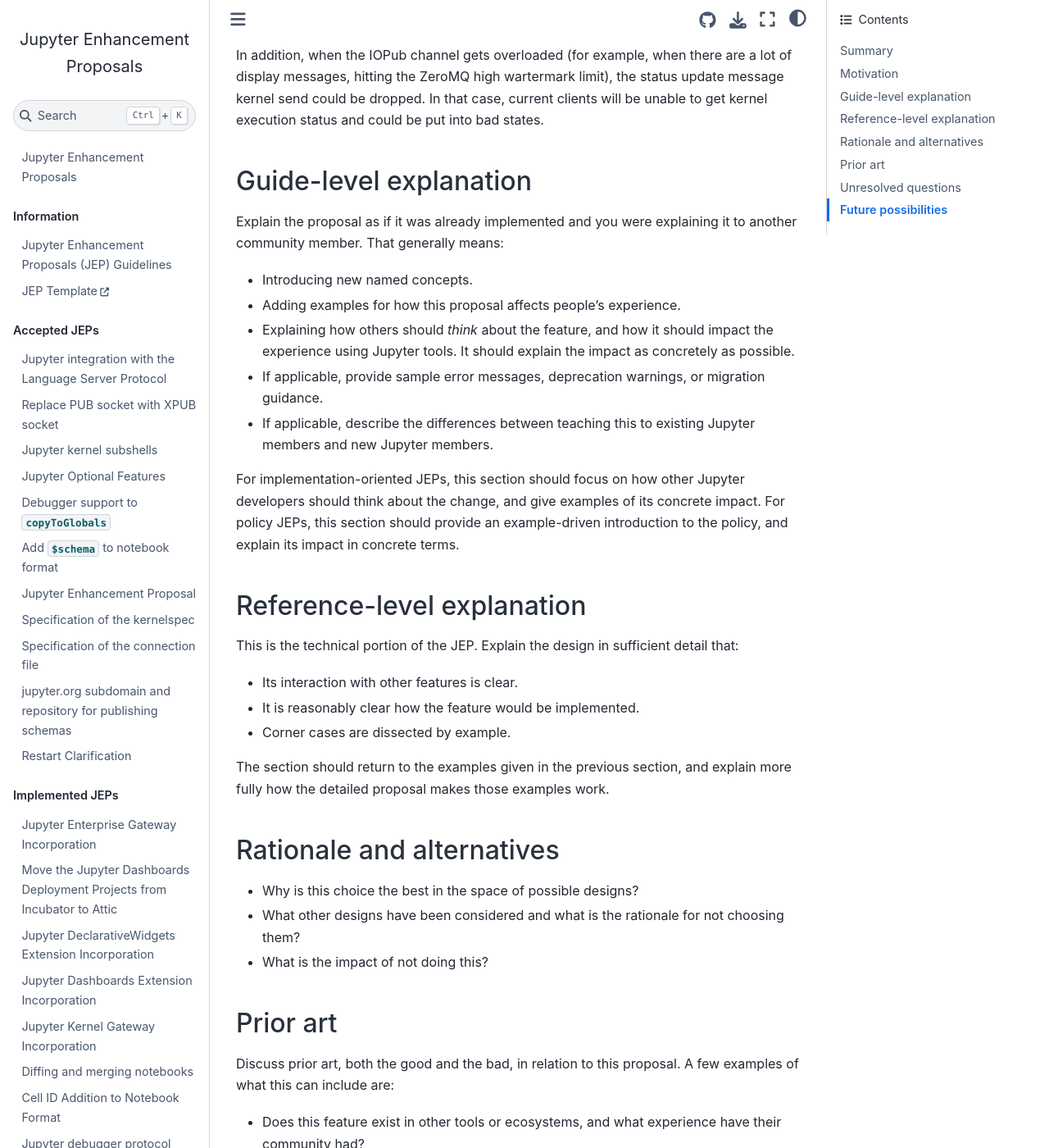
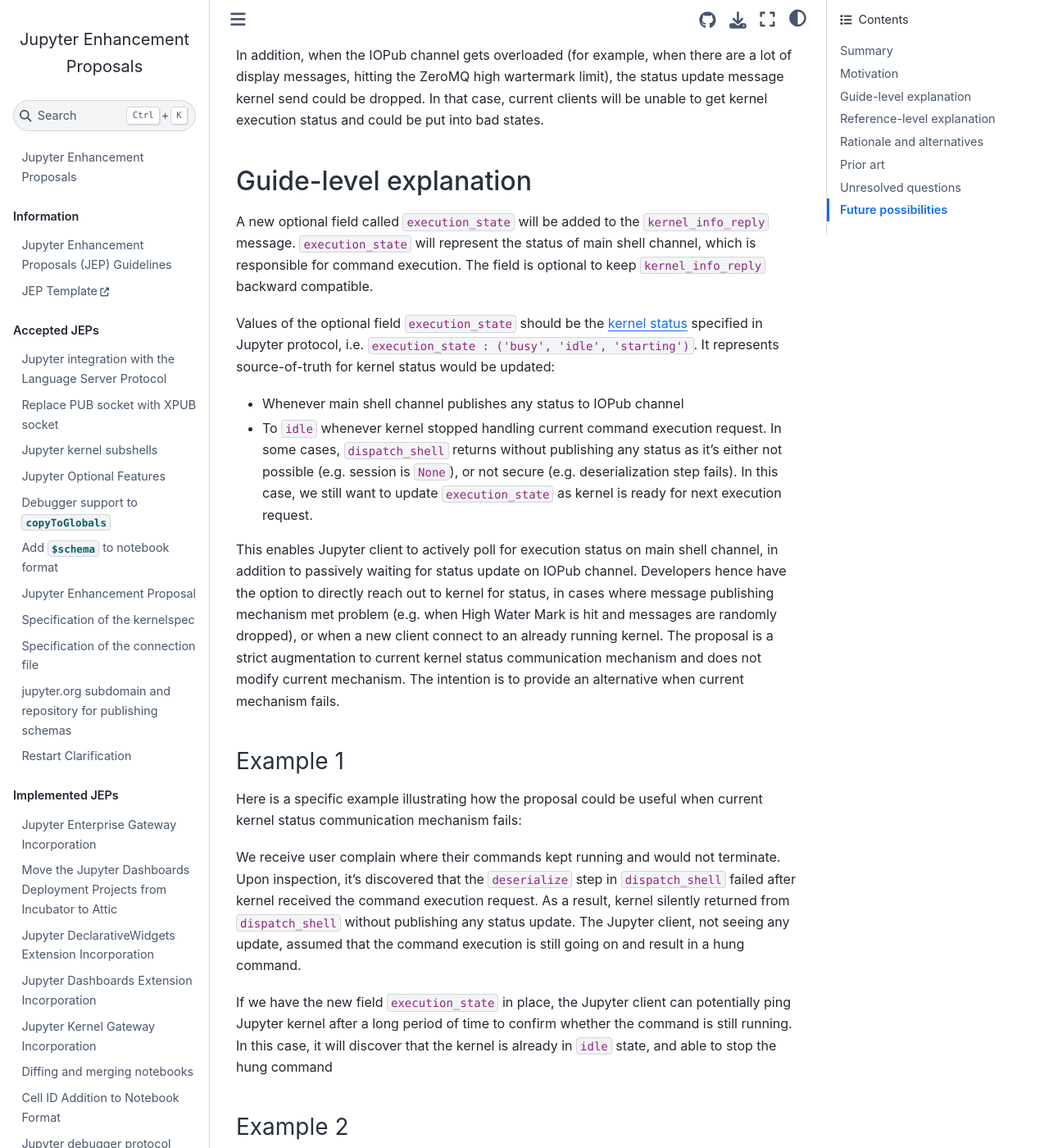
Before and after one commit to jupyter/enhancement-proposals, a Jupyter Book: the page built from 134-new-field-kernel-info-reply/new-field-kernel-info.md, in a window 1280 px wide and 1400 px high, scrolled down 706 px. Shown: the whole window at 82% size. Built offline with Jupyter Book 1.0.4 settings and Sphinx 7.4.7 and the Sphinx Book theme 1.1.4, drawn with Linux system fonts in a browser that asks for light colours; some of the changed text lies outside the part shown.

Commit message:
Some new stuff

```diff
--- a/134-new-field-kernel-info-reply/new-field-kernel-info.md
+++ b/134-new-field-kernel-info-reply/new-field-kernel-info.md
@@ -10,7 +10,7 @@
 
 ## Summary
 
-We propose adding a new optional field `execution_state` to `kernel_info_reply` representing shell execution status, enabling clients to actively poll for execution status in addition to waiting for published messages in IOPub channel. To achieve that, a new class variable `execution_state` would be added to kernel class reflecting current source of truth for execution status. When client send `kernel_info_request`, value of this variable will be sent in the new field `execution_state` in `kernel_info_reply`. This field will be optional for maintaining backward compatibility for `kernel_info_reply`.
+We propose adding a new optional field `execution_state` to `kernel_info_reply` representing main shell execution status, enabling clients to actively poll for execution status in addition to waiting for published messages in IOPub channel. To achieve that, a new class variable `execution_state` would be added to kernel class reflecting current source of truth for execution status. When client send `kernel_info_request`, value of this variable will be sent in the new field `execution_state` in `kernel_info_reply`. This field will be optional for maintaining backward compatibility for `kernel_info_reply`.
 
 ## Motivation
 
@@ -19,6 +19,30 @@
 In addition, when the IOPub channel gets overloaded (for example, when there are a lot of display messages, hitting the ZeroMQ high wartermark limit), the status update message kernel send could be dropped. In that case, current clients will be unable to get kernel execution status and could be put into bad states.
 
 ## Guide-level explanation
+
+A new optional field called `execution_state` will be added to the `kernel_info_reply` message. `execution_state` will represent the status of main shell channel, which is responsible for command execution. The field is optional to keep `kernel_info_reply` backward compatible.
+
+Values of the optional field `execution_state` should be the [kernel status](https://jupyter-client.readthedocs.io/en/latest/messaging.html#kernel-status) specified in Jupyter protocol, i.e. `execution_state : ('busy', 'idle', 'starting')`. It represents source-of-truth for kernel status would be updated:
+- Whenever main shell channel publishes any status to IOPub channel
+- To `idle` whenever kernel stopped handling current command execution request. In some cases, `dispatch_shell` returns without publishing any status as it's either not possible (e.g. session is `None`), or not secure (e.g. deserialization step fails). In this case, we still want to update `execution_state` as kernel is ready for next execution request.
+
+This enables Jupyter client to actively poll for execution status on main shell channel, in addition to passively waiting for status update on IOPub channel. Developers hence have the option to directly reach out to kernel for status, in cases where message publishing mechanism met problem (e.g. when High Water Mark is hit and messages are randomly dropped), or when a new client connect to an already running kernel. The proposal is a strict augmentation to current kernel status communication mechanism and does not modify current mechanism. The intention is to provide an alternative when current mechanism fails.
+
+### Example 1
+
+Here is a specific example illustrating how the proposal could be useful when current kernel status communication mechanism fails:
+
+We receive user complain where their commands kept running and would not terminate. Upon inspection, it's discovered that the `deserialize` step in `dispatch_shell` failed after kernel received the command execution request. As a result, kernel silently returned from `dispatch_shell` without publishing any status update. The Jupyter client, not seeing any update, assumed that the command execution is still going on and result in a hung command.
+
+If we have the new field `execution_state` in place, the Jupyter client can potentially ping Jupyter kernel after a long period of time to confirm whether the command is still running. In this case, it will discover that the kernel is already in `idle` state, and able to stop the hung command
+
+### Example 2
+
+Another specific example to illustrate how the proposal could be useful:
+
+Some of the users are sending a large amount (or some large size) display messages leading to the underlying ZeroMQ channel for IOPub channel to reach High Water Mark and arbitrarily dropping messages. Unfortunately, the kernel status messages are among the dropped message, and the Jupyter client never got any updates for current execution.
+
+If we have the new field `execution_state` in place, the Jupyter client can potentially send `kernel_info_request` to Control channel (enabled by [Support kernel_info request on the control channel](https://jupyter.org/enhancement-proposals/80-kernel-info/kernel-info.html#support-kernel-info-request-on-the-control-channel)) to get the kernel execution status.
 
 Explain the proposal as if it was already implemented and you were
 explaining it to another community member. That generally means:
@@ -33,6 +57,10 @@
 developers should think about the change, and give examples of its concrete impact. For policy JEPs, this section should provide an example-driven introduction to the policy, and explain its impact in concrete terms.
 
 ## Reference-level explanation
+
+Internally, `execution_state` would be a new class variable to the `Kernel` class in `kernelbase.py`. It will be initialized to `None`, and updated whenever main shell publish status update to IOPub channel (to be specific, whenever `_publish_status` is called on `shell` channel). It will be updated to the kernel status published (i.e. first argument of `_publish_status`). In cases where `dispatch_shell` returns without publishing any status (when it's impossible or insecure), we assume the kernel is ready for next execution request and update `execution_state` to `idle`.
+
+The `kernel_info` property of `Kernel` class will then be updated with a new key-value pair `"execution_state": self.execution_state`. When processing `kernel_info_request`, `execution_state` will be packed alongside other `kernel_info` and send back as part of `kernel_info_reply`.
 
 This is the technical portion of the JEP. Explain the design in
 sufficient detail that:
@@ -51,6 +79,8 @@
 
 ## Prior art
 
+Poll-based status update is a widely-used and well-known client-server communication pattern in software engineering known for its reliability in client's perspective. In this case, Jupyter kernel is the server for command execution. When the pub-sub communication pattern for kernel status update fails, it would be good to have a poll-based communicatioin mechanism in place for higher reliability.
+
 Discuss prior art, both the good and the bad, in relation to this proposal.
 A few examples of what this can include are:
 
@@ -64,6 +94,9 @@
 
 
 ## Unresolved questions
+
+- The kernel goes to `starting` state after kernel start-up, and no `idle` message is published after that. Do we treat `starting` synonymous with `idle` with respect to command execution? Or, we should publish an `idle` message after the kernel has fully started? Or, should we abolish `starting` entirely as currently it's published right at the end of kernel's `start` method? Or, should we publish `starting` at the start of kernel's `start` method, and publish `idle` at the end of kernel's `start` method? Expecially in the case of a slow-starting kernel, the distinction between `starting` and `idle` might be significant in the way that the kernel might not be able to accept execution request in `starting` state.
+- When information from `kernel_info_reply` conflicts with the kernel status published in IOPub (for example, in cases where channels are congested and slow), which one takes priority over the other?
 
 - What parts of the design do you expect to resolve through the JEP process before this gets merged?
 - What related issues do you consider out of scope for this JEP that could be addressed in the future independently of the solution that comes out of this JEP?
```
